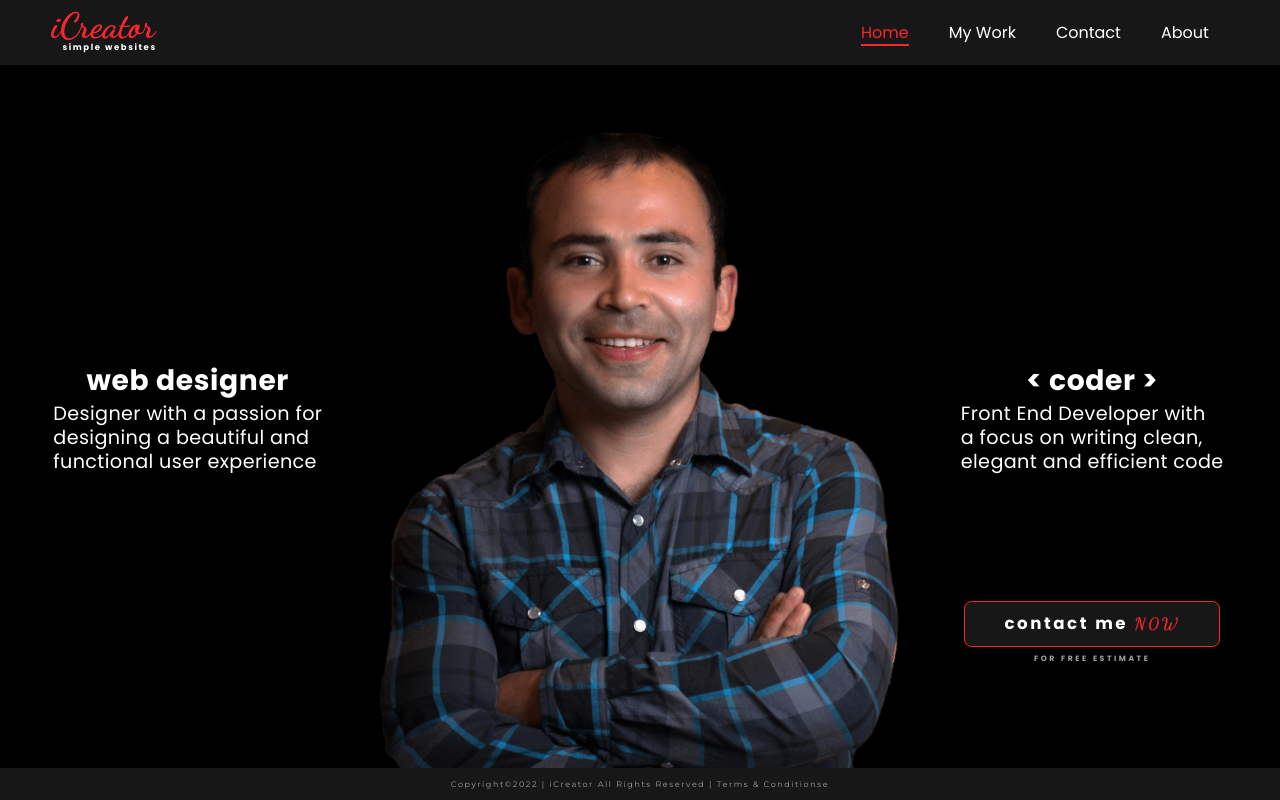
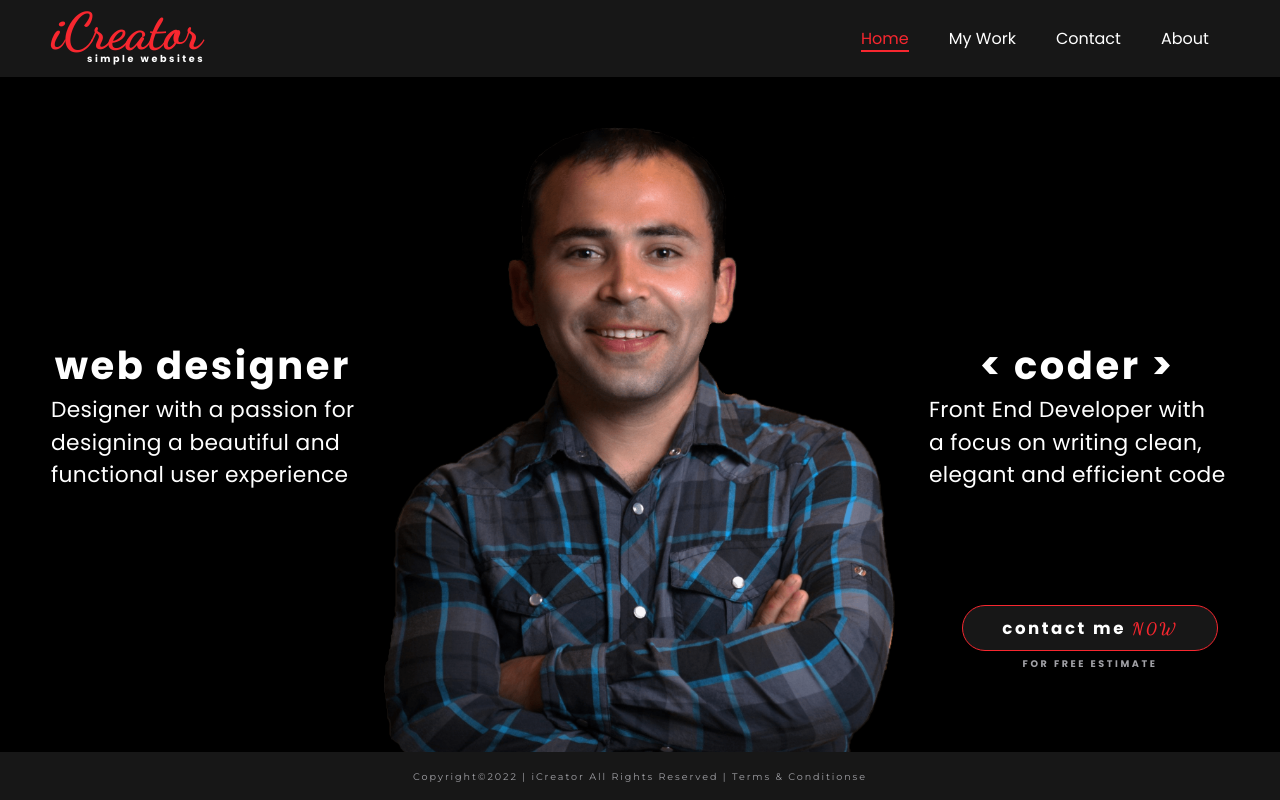
Before and after one commit to iCreator8/iCreator_website, a plain HTML site: page index.html in a window 1280 px wide. Drawn offline with Linux system fonts and the light colour scheme; a web font is replaced by a local one.

Commit message:
Desktop layout on home page done using VW only

```diff
--- a/index.html
+++ b/index.html
@@ -7,8 +7,8 @@
         <meta name="viewport" content="width=device-width, initial-scale=1.0">
         <title>iCreator-home</title>
 
+        <link rel="stylesheet" href="styles-home.css">
         <link rel="stylesheet" href="styles-base.css">
-        <link rel="stylesheet" href="styles-home.css">
     </head>
 
     <!-- First page overall container -->
--- a/styles-base.scss
+++ b/styles-base.scss
@@ -13,6 +13,8 @@
 
 /* ------------------------------------------------------------------------------------------------ */
 /* Additional CSS code imported here  */
+
+
 /* --------------------------------------------------------------------------------- */
 /* font-family: 'Rochester', cursive; */
 :root {
@@ -44,6 +46,7 @@ body {
 }
 
 
+
 mainContainer {
   height: 100vh;
   width: 100vw;
@@ -68,8 +71,8 @@ body::-webkit-scrollbar {
 header {
   grid-area: header;
   width: 100vw;
+  height: 6vw;
   display: -webkit-box;
-  display: -ms-flexbox;
   display: flex;
   -ms-grid-row: 1;
   -ms-grid-column: 1;
@@ -83,7 +86,6 @@ header {
   justify-content: space-between;
   position: relative;
   z-index: 1;
-
 }
 
 header .mainLogo {
@@ -97,7 +99,7 @@ header .mainLogo {
   cursor: pointer;
   font-family: 'Dancing Script', cursive;
   color: var(--text-color-1);
-  font-size: 2.2rem;
+  font-size: 4vw;
   font-weight: bold;
   text-decoration: none;
   margin: 0 0 0 4%;
@@ -107,11 +109,11 @@ header .mainLogo {
 
 header .mainLogo span {
   position: relative;
-  bottom: .4rem;
-  margin-left: .7rem;
-  font-size: .53rem;
+  bottom: .75vw;
+  margin-left: 2.8vw;
+  font-size: .75vw;
   color: var(--text-color-2);
-  letter-spacing: .1rem;
+  letter-spacing: .2vw;
 }
 
 header nav {
@@ -132,6 +134,7 @@ header nav ul {
 
 header nav ul li {
   margin: 1.25rem 1.25rem 1.25rem 1.25rem;
+  font-size: 1.25vw;
 }
 
 header nav ul a {
@@ -143,12 +146,12 @@ header nav ul a:hover {
   color: var(--text-color-1);
   -webkit-transition-duration: 0.3s;
   transition-duration: 0.3s;
-  border-bottom: 0.15em solid var(--text-color-1);
+  border-bottom: 0.2vw solid var(--text-color-1);
 }
 
 #redBtn {
   color: var(--text-color-1);
-  border-bottom: 0.15em solid var(--text-color-1);
+  border-bottom: 0.2vw solid var(--text-color-1);
 }
 
 
@@ -187,6 +190,7 @@ footer {
   -ms-grid-column: 1;
   -ms-grid-column-span: 3;
   width: 100vw;
+  height: 6vh;
   background-color: var(--secondary-color);
   -webkit-box-pack: center;
   -ms-flex-pack: center;
@@ -194,12 +198,12 @@ footer {
   -webkit-box-align: center;
   -ms-flex-align: center;
   align-items: center;
-  height: 2em;
 
   a {
-    font-size: .5rem;
+    font-size: .75vw;
+    padding: .75vw;
     font-family: 'Montserrat', sans-serif;
-    letter-spacing: .1rem;
+    letter-spacing: .15vw;
     color: var(--text-color-3);
     text-decoration: none;
   }
@@ -215,7 +219,7 @@ footer {
 // MOBILE LAYOUT STARTS HERE ---------------------------------------
 
 
-@media all and (max-width: 770px) {
+@media all and (max-width: 1030px) and (orientation: portrait) {
 
   body {
     display: -ms-grid;
@@ -308,7 +312,7 @@ footer {
   // Creating a Stylish Toggle button starts
   .toggler {
     position: absolute;
-    top: 1rem;
+    top: 1.75rem;
     left: 86vw;
     --s: 1.48rem;
     /* control the size */
--- a/styles-home.scss
+++ b/styles-home.scss
@@ -1,5 +1,5 @@
 // Including general Styles for header, footer here
-@import "styles-base.scss";
+@use 'styles-base.scss';
 
 
 
@@ -22,7 +22,6 @@
   justify-items: center;
   align-items: center;
   white-space: nowrap;
-  // background-color: green;
 
 
   // Designer texts styles control
@@ -35,16 +34,17 @@
     align-items: center;
     justify-items: center;
     animation: designerSection 2s ease;
+    padding-left: 2vw;
 
     h1 {
-      font-size: 2.2vw;
-      letter-spacing: .05vw;
+      font-size: 3vw;
+      letter-spacing: .2vw;
     }
 
     p {
-      font-size: 1.5vw;
+      font-size: 1.7vw;
       letter-spacing: .03vw;
-      line-height: 1.25;
+      line-height: 1.5;
     }
   }
 
@@ -81,10 +81,11 @@
     }
 
     img {
-      // width: 40vmax;
-      // height: auto;
-      height: 80vmin;
-      width: auto;
+      // width: 80%;
+      width: 65vmin;
+      height: auto;
+      // height: 80vmin;
+      // width: auto;
       animation: myPhoto 2s ease;
     }
 
@@ -121,18 +122,17 @@
     align-items: center;
     color: var(--text-color-2);
     animation: coderSection 2s ease;
+padding-right: 2vw;
 
-
-    h1 {
-      font-size: 2.2vw;
-      letter-spacing: .05vw;
+     h1 {
+      font-size: 3vw;
+      letter-spacing: .2vw;
     }
 
     p {
-      font-size: 1.5vw;
+      font-size: 1.7vw;
       letter-spacing: .03vw;
-      line-height: 1.25;
-
+      line-height: 1.5;
     }
   }
 
@@ -164,6 +164,7 @@
   align-items: center;
   justify-items: center;
   animation: mainCTASection 2s ease;
+  margin-top: 2.5vw;
 
 
   button {
@@ -174,7 +175,7 @@
     letter-spacing: .2vw;
     font-weight: bold;
     padding: .75vw;
-    border-radius: .6vw;
+    border-radius: 2vw;
     // background: transparent;
     background: var(--secondary-color);
     border: .15vw solid var(--text-color-1);
@@ -183,7 +184,7 @@
 
 
     &:hover {
-      border: 0.15em solid var(--tertiary-color);
+      border: 0.15vw solid var(--tertiary-color);
       cursor: pointer;
     }
 
@@ -217,7 +218,7 @@
 
   h5 {
     color: var(--text-color-3);
-    font-size: .6vw;
+    font-size: .75vw;
     letter-spacing: .20vw;
     padding: .5vw;
   }
```
Also changed, not shown: home-styles.css (deleted), styles-base.css, styles-contacts.css, styles-home.css, 3 other files.
